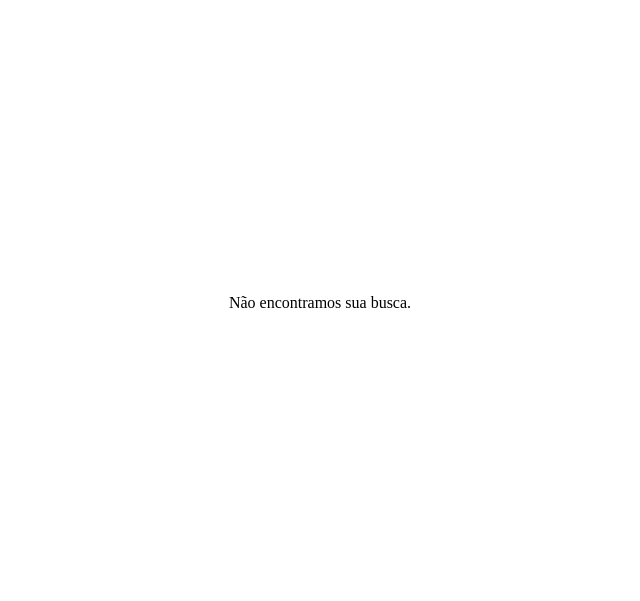
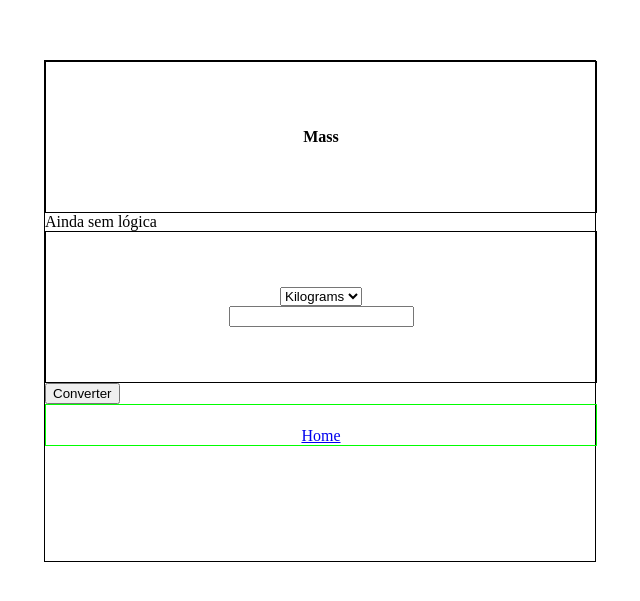
Before and after one commit to Arthores/conversor, a React (Create React App) app: page /mass in a window 1280 px wide. Shown: the part 105-706 px from the top of the page, without its empty margins (320-960 px from the left). Built offline with nearby package versions, Linux system fonts and the light colour scheme.

Commit message:
Mass page base, temp className changes

```diff
--- a/src/App.js
+++ b/src/App.js
@@ -1,6 +1,7 @@
 import React, { Component } from 'react';
 import { Route, Routes } from 'react-router-dom';
 import Home from './Home';
+import Mass from './pages/Mass';
 import NoFound from './pages/NoFound';
 import Temperature from './pages/Temperature';
 
@@ -9,7 +10,8 @@ class App extends Component {
     return (
       <Routes>
         <Route exact path="/" element={ <Home /> } />
-        <Route exact path="temperature" element={ <Temperature/> } />
+        <Route path="temperature" element={ <Temperature /> } />
+        <Route path="mass" element={ <Mass /> } />
         <Route path="*" element={ <NoFound /> } />
       </Routes>
     );
--- a/src/Home.jsx
+++ b/src/Home.jsx
@@ -13,6 +13,13 @@ class Home extends Component {
             </button>
           </Link>
         </div>
+        <div>
+          <Link to='mass' >
+            <button type="button">
+              Massa
+            </button>
+          </Link>
+        </div>
       </body>
     );
   }
--- /dev/null
+++ b/src/pages/Mass.css
@@ -0,0 +1,11 @@
+/* Title Classes */
+
+.mass-title-box {
+  border: 1px solid black;
+  width: 100%;
+  height: 30%;
+  display: flex;
+  justify-content: center;
+  align-items: center;
+  flex-direction: column;
+}
--- /dev/null
+++ b/src/pages/Mass.jsx
@@ -0,0 +1,73 @@
+import React, { Component } from 'react';
+import { Link } from 'react-router-dom';
+import './Mass.css';
+
+export class Mass extends Component {
+  constructor() {
+    super();
+
+    this.state = {
+      input: '',
+      select: '',
+      convertMass: '',
+      numPharse: '',
+    };
+
+  }
+
+  render() {
+    const { select, input } = this.state;
+    return (
+      <body>
+        <section>
+        <div className="mass-title-box">
+            <strong>
+              Mass
+            </strong>
+          </div>
+          <div className="mass-dinamic-pharse">
+            <span className="mass-pharse">
+              Ainda sem lógica
+            </span>
+          </div>
+          <div className="input-box">
+            <label htmlFor="select">
+              <select
+                name="select"
+                id="select"
+                className='mass-select'
+                value={ select }
+              >
+                <option value="kilogram">Kilograms</option>
+                <option value="pounds">Pounds</option>
+              </select>
+            </label>
+            <label htmlFor="mass-input">
+              <input
+                type="number"
+                name="mass-input"
+                id="mass-input"
+                className="mass-input"
+                value={ input }
+              />
+            </label>
+          </div>
+          <div className="mass-buttons-box">
+            <button
+              type="button"
+            >
+              Converter
+            </button>
+          </div>
+          <div className="home-footer">
+            <Link to="/" className='home-link'>
+              Home
+            </Link>
+          </div>
+        </section>
+      </body>
+    );
+  }
+}
+
+export default Mass;
--- a/src/pages/Temperature.jsx
+++ b/src/pages/Temperature.jsx
@@ -11,7 +11,7 @@ class Temperature extends Component {
       input: '',
       numPharse: '',
       select: 'fahrenheit',
-      convert: '',
+      convertTemp: '',
     }
 
     this.handleChange = this.handleChange.bind(this);
@@ -28,7 +28,7 @@ class Temperature extends Component {
   handleChangeSelect(e) {
     this.setState({
       [e.target.name]: e.target.value,
-      convert: '',
+      convertTemp: '',
       numPharse: '',
     });
   }
@@ -43,7 +43,7 @@ class Temperature extends Component {
       const fixed = calc.toFixed(2);
       return this.setState({
         numPharse: saveNum,
-        convert: fixed,
+        convertTemp: fixed,
         input: '',
       });
       // alert('ok')
@@ -53,14 +53,14 @@ class Temperature extends Component {
       const fixed = calc.toFixed(2);
       return this.setState({
         numPharse: saveNum,
-        convert: fixed,
+        convertTemp: fixed,
         input: '',
       });
     }
   };
 
   render() {
-    const { input, select, convert, numPharse } = this.state;
+    const { input, select, convertTemp, numPharse } = this.state;
 
     return(
       <body>
@@ -73,7 +73,7 @@ class Temperature extends Component {
           <div className="temeperature-dinamic-pharse">
             <span className="temperature-pharse">
               { select === 'celsius' ?
-              `${numPharse}°C equivalem à ${convert} °F` : `${numPharse}°F equivalem à ${convert }°C`
+              `${numPharse}°C equivalem à ${convertTemp} °F` : `${numPharse}°F equivalem à ${convertTemp}°C`
                 }
             </span>
           </div>
@@ -90,12 +90,12 @@ class Temperature extends Component {
                 <option value="fahrenheit">Fahrenheit</option>
               </select>
             </label>
-            <label htmlFor="input">
+            <label htmlFor="temperature-input">
               <input
                 type="number"
-                name="input"
+                name="temperature-input"
                 className='temeperature-input'
-                id="input"
+                id="temperature-input"
                 value={ input }
                 onChange={ this.handleChange }
               />
```
